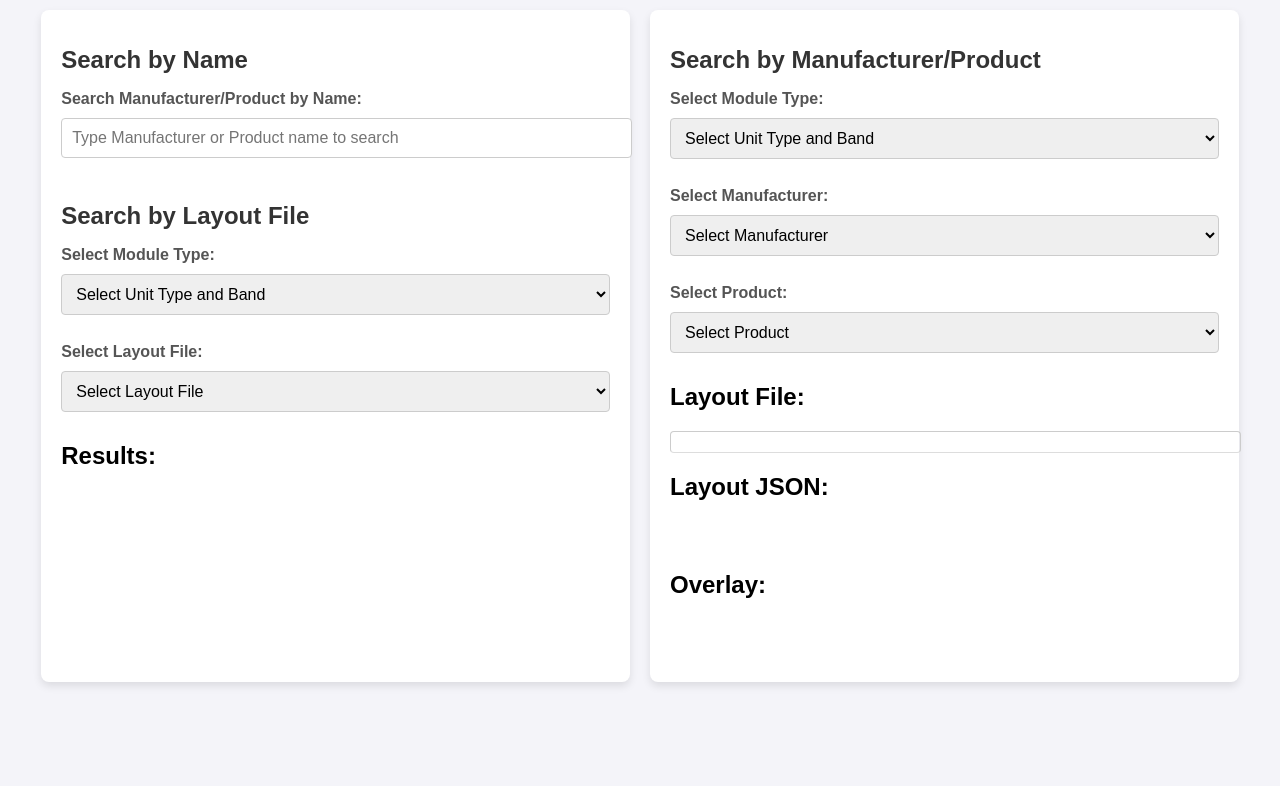
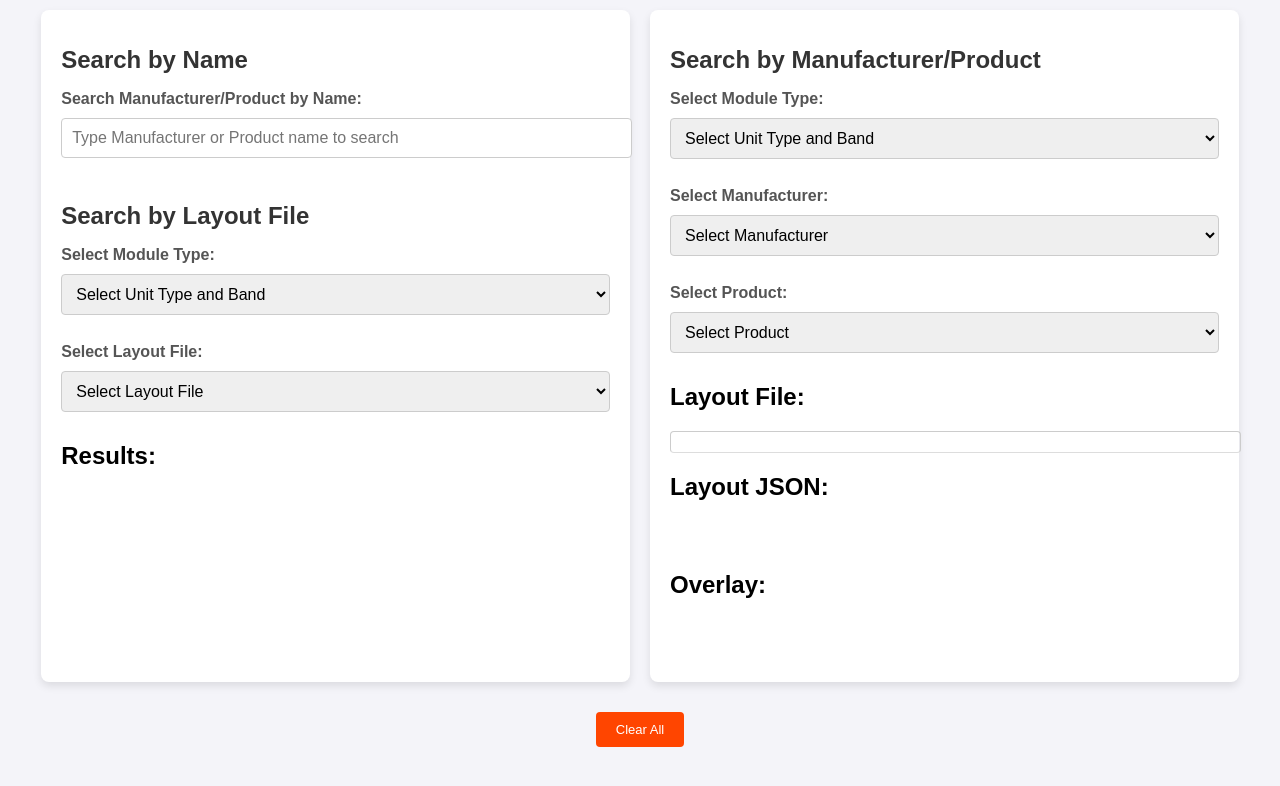
Before and after one commit to SunjunKim/elrs_target_search, a plain HTML site: page index.html in a window 1280 px wide. Drawn offline with Linux system fonts and the light colour scheme; no server answers.

Commit message:
Claer All button is added

```diff
--- a/index.html
+++ b/index.html
@@ -23,6 +23,24 @@
             box-shadow: 0 4px 8px rgba(0, 0, 0, 0.1);
             border-radius: 8px;
             transition: width 0.5s;
+        }
+        .clear-button-container {
+            text-align: center;
+            margin-top: 20px;
+            width: 100%;
+        }
+        .clear-button-container button {
+            background-color: orangered;
+            color: white;
+            border: none;
+            padding: 10px 20px;
+            font-size: 1em;
+            border-radius: 4px;
+            cursor: pointer;
+            transition: background-color 0.3s ease;
+        }
+        .clear-button-container button:hover {
+            background-color: darkred;
         }
         h1 {
             font-size: 1.5em;
@@ -57,6 +75,9 @@
         @media (min-width: 768px) {
             .container {
                 width: 46%;
+            }
+            .clear-button-container {
+                width: auto;
             }
         }
         @media (max-width: 767px) {
@@ -134,6 +155,11 @@
             <!-- Overlay content will be displayed here -->
         </pre>
     </div>
+
+    <div class="clear-button-container">
+        <button style="font-size: small;" onclick="clearAllSelections();">Clear All</button>
+    </div>
+
 
     <script>
         const debug = true; // Set this to false to disable debugging messages
@@ -587,6 +613,20 @@
             }
         }
 
+        function clearAllSelections() {
+            document.getElementById('searchBox').value = '';
+            document.getElementById('moduleTypeSelect').selectedIndex = 0;
+            document.getElementById('layoutFileSelect').selectedIndex = 0;
+            document.getElementById('revModuleTypeSelect').selectedIndex = 0;
+            document.getElementById('manufacturerSelect').selectedIndex = 0;
+            document.getElementById('productSelect').selectedIndex = 0;
+            document.getElementById('resultsList').innerHTML = '';
+            document.getElementById('layoutFileResult').textContent = '';
+            document.getElementById('layoutJsonResult').textContent = '';
+            document.getElementById('overlayResult').textContent = '';
+            updateUrlParams();
+        }
+
         window.onload = fetchJsonData;
     </script>
 </body>
```
